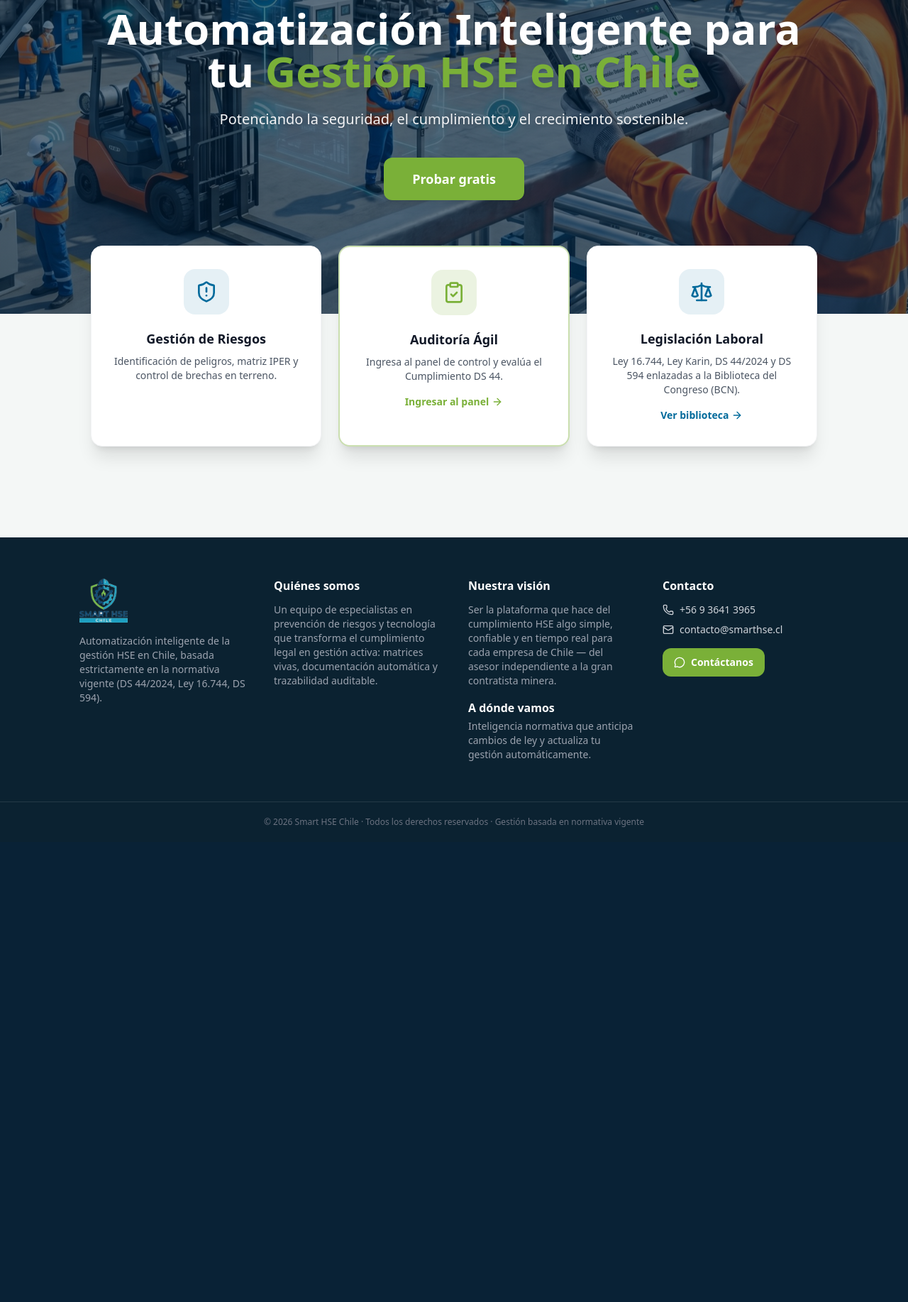
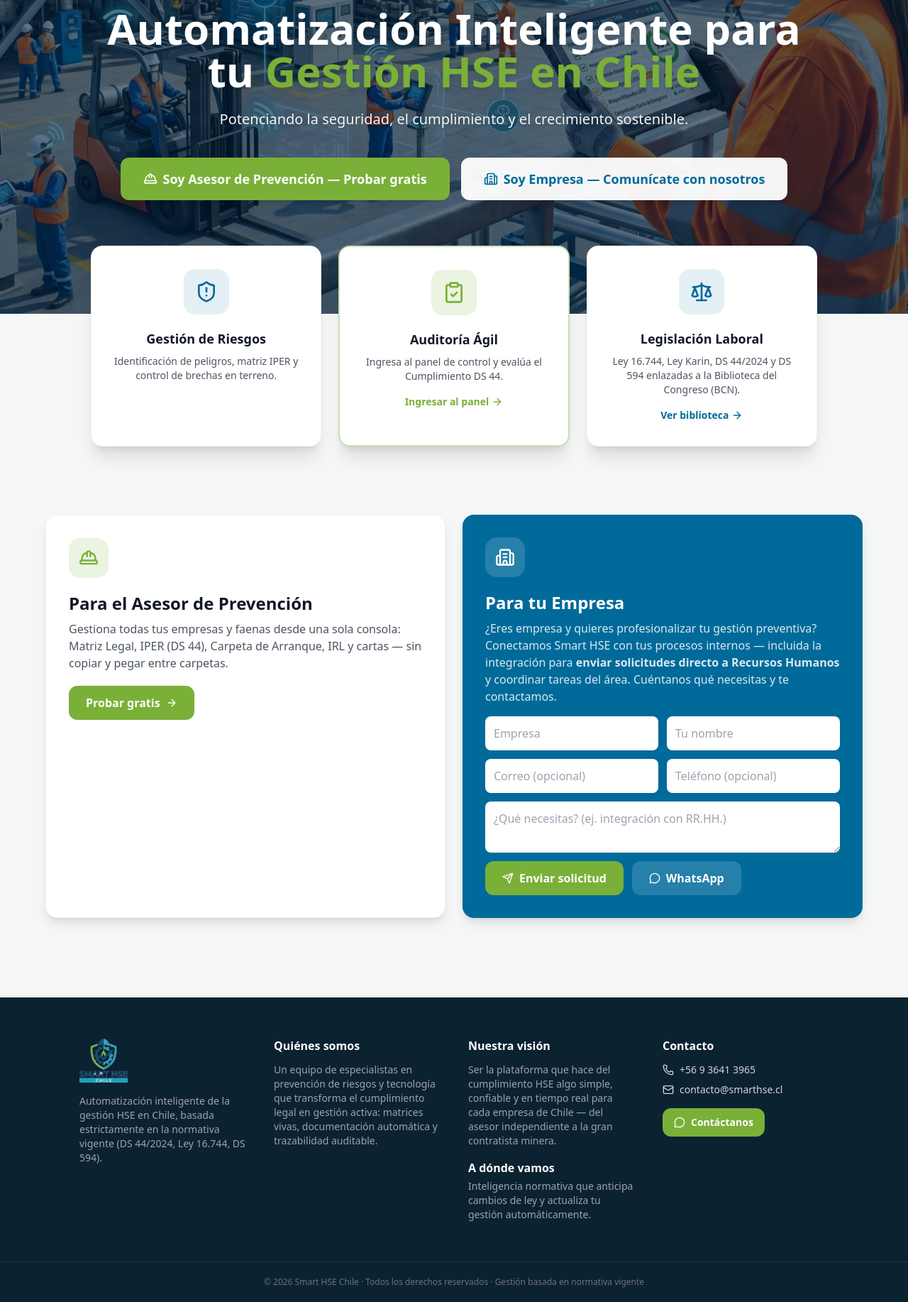
Before and after one commit to xenniadiaz89/smart-hse-web, a Python web app: template templates/index.html in a window 1280 px wide. Shown: the part 549-2383 px from the top of the page at 71% size. Before the commit the page ends 1714 px from the top, so only its background shows below. Run offline with Jinja, Linux system fonts and the light colour scheme; the template is opened without the code that fills it, so the values that code supplies are empty; some libraries are stand-ins or nearby versions.

Commit message:
Ronda 20 · Límites del Plan Básico + landing de doble público (Asesor / Empresa)
Límites del Plan Básico (app.py + dashboard.html):
- MAX_EMPRESAS_BASICO=30, MAX_TRABAJADORES_BASICO=20. api_empresa_crear y api_trabajador_crear
  bloquean con 403 + mensaje de upgrade ("migra a un pack corporativo superior / plan 25-50
  trabajadores"). Nuevo GET /api/plan (uso). Indicadores "Plan Básico · N/30 empresas" y "N/20
  trabajadores" en la consola; los 403 muestran el mensaje de upgrade.

Landing de doble público (index.html):
- Hero con dos CTAs: "Soy Asesor de Prevención — Probar gratis" y "Soy Empresa — Comunícate con
  nosotros". Nueva sección con tarjeta para el Asesor y tarjeta para la Empresa con formulario de
  contacto (arma correo prellenado a contacto@smarthse.cl + WhatsApp), ofreciendo la futura
  integración de envío de solicitudes a RR.HH. (backend de envío interno queda para fase posterior).

Verificado: 20 trabajadores creados y el 21 bloqueado (403 + mensaje); /api/plan; landing con ambos
CTAs y sección Empresa/RR.HH. py_compile + esprima OK. Sin dependencias ni migraciones.

Co-Authored-By: Claude Opus 4.8 <noreply@anthropic.com>

```diff
--- a/templates/index.html
+++ b/templates/index.html
@@ -61,9 +61,14 @@
                 Automatización Inteligente para tu <span class="text-secondary">Gestión HSE en Chile</span>
             </h1>
             <p class="text-lg md:text-xl text-gray-100 mb-10 max-w-3xl mx-auto drop-shadow">Potenciando la seguridad, el cumplimiento y el crecimiento sostenible.</p>
-            <a href="/prueba" class="inline-block bg-secondary hover:bg-[#6a9e32] text-white px-10 py-4 rounded-xl font-bold shadow-lg transition text-lg">
-                Probar gratis
-            </a>
+            <div class="flex flex-col sm:flex-row items-center justify-center gap-4">
+                <a href="/prueba" class="inline-flex items-center gap-2 bg-secondary hover:bg-[#6a9e32] text-white px-8 py-4 rounded-xl font-bold shadow-lg transition text-lg">
+                    <i data-lucide="hard-hat" class="w-5 h-5"></i> Soy Asesor de Prevención — Probar gratis
+                </a>
+                <a href="#empresas" class="inline-flex items-center gap-2 bg-white/95 hover:bg-white text-primary px-8 py-4 rounded-xl font-bold shadow-lg transition text-lg">
+                    <i data-lucide="building-2" class="w-5 h-5"></i> Soy Empresa — Comunícate con nosotros
+                </a>
+            </div>
         </div>
     </section>
 
@@ -98,6 +103,36 @@
                 <p class="text-sm text-gray-600">Ley 16.744, Ley Karin, DS 44/2024 y DS 594 enlazadas a la Biblioteca del Congreso (BCN).</p>
                 <span class="inline-flex items-center gap-1 text-primary font-bold text-sm mt-4">Ver biblioteca <i data-lucide="arrow-right" class="w-4 h-4"></i></span>
             </a>
+        </div>
+    </section>
+
+    <!-- ── Dos públicos: Asesor vs Empresa ── -->
+    <section class="px-6 md:px-12 pb-20">
+        <div class="max-w-6xl mx-auto grid grid-cols-1 md:grid-cols-2 gap-6">
+            <!-- Asesor de Prevención -->
+            <div class="bg-white rounded-2xl p-8 shadow-lg border border-gray-100">
+                <div class="h-14 w-14 rounded-2xl bg-secondary/15 text-secondary flex items-center justify-center mb-5"><i data-lucide="hard-hat" class="w-7 h-7"></i></div>
+                <h3 class="text-2xl font-extrabold text-gray-900 mb-2">Para el Asesor de Prevención</h3>
+                <p class="text-gray-600 mb-5">Gestiona todas tus empresas y faenas desde una sola consola: Matriz Legal, IPER (DS 44), Carpeta de Arranque, IRL y cartas — sin copiar y pegar entre carpetas.</p>
+                <a href="/prueba" class="inline-flex items-center gap-2 bg-secondary hover:bg-[#6a9e32] text-white px-6 py-3 rounded-xl font-bold">Probar gratis <i data-lucide="arrow-right" class="w-4 h-4"></i></a>
+            </div>
+            <!-- Empresa (contacto) -->
+            <div id="empresas" class="bg-primary text-white rounded-2xl p-8 shadow-lg scroll-mt-24">
+                <div class="h-14 w-14 rounded-2xl bg-white/15 flex items-center justify-center mb-5"><i data-lucide="building-2" class="w-7 h-7"></i></div>
+                <h3 class="text-2xl font-extrabold mb-2">Para tu Empresa</h3>
+                <p class="text-white/85 mb-4">¿Eres empresa y quieres profesionalizar tu gestión preventiva? Conectamos Smart HSE con tus procesos internos — incluida la integración para <b>enviar solicitudes directo a Recursos Humanos</b> y coordinar tareas del área. Cuéntanos qué necesitas y te contactamos.</p>
+                <form onsubmit="return contactoEmpresa(event)" class="grid grid-cols-1 sm:grid-cols-2 gap-3">
+                    <input id="ce_empresa" required placeholder="Empresa" class="p-3 rounded-lg text-gray-900 outline-none">
+                    <input id="ce_nombre" required placeholder="Tu nombre" class="p-3 rounded-lg text-gray-900 outline-none">
+                    <input id="ce_email" type="email" placeholder="Correo (opcional)" class="p-3 rounded-lg text-gray-900 outline-none">
+                    <input id="ce_fono" placeholder="Teléfono (opcional)" class="p-3 rounded-lg text-gray-900 outline-none">
+                    <textarea id="ce_msg" rows="2" placeholder="¿Qué necesitas? (ej. integración con RR.HH.)" class="sm:col-span-2 p-3 rounded-lg text-gray-900 outline-none"></textarea>
+                    <div class="sm:col-span-2 flex flex-wrap gap-3">
+                        <button type="submit" class="inline-flex items-center gap-2 bg-secondary hover:bg-[#6a9e32] text-white px-6 py-3 rounded-xl font-bold"><i data-lucide="send" class="w-4 h-4"></i> Enviar solicitud</button>
+                        <a href="https://wa.me/56936413965" target="_blank" rel="noopener" class="inline-flex items-center gap-2 bg-white/15 hover:bg-white/25 text-white px-6 py-3 rounded-xl font-bold"><i data-lucide="message-circle" class="w-4 h-4"></i> WhatsApp</a>
+                    </div>
+                </form>
+            </div>
         </div>
     </section>
 
@@ -207,6 +242,17 @@
     <script>
         lucide.createIcons();
 
+        // Contacto de empresa: arma un correo prellenado a Smart HSE (integración con RR.HH. se
+        // desarrolla en una fase posterior). Sin backend de envío.
+        function contactoEmpresa(ev) {
+            ev.preventDefault();
+            const g = id => (document.getElementById(id).value || '').trim();
+            const cuerpo = `Empresa: ${g('ce_empresa')}%0AContacto: ${g('ce_nombre')}%0ACorreo: ${g('ce_email')}%0ATeléfono: ${g('ce_fono')}%0A%0AMensaje:%0A${g('ce_msg')}`;
+            const asunto = encodeURIComponent('Solicitud de empresa — Smart HSE');
+            window.location.href = `mailto:contacto@smarthse.cl?subject=${asunto}&body=${cuerpo}`;
+            return false;
+        }
+
         function toggleModal(show) {
             document.getElementById('demoModal').classList.toggle('hidden', !show);
         }
```
Also changed, not shown: app.py (+25 -0 lines), templates/dashboard.html (+9 -5 lines).
